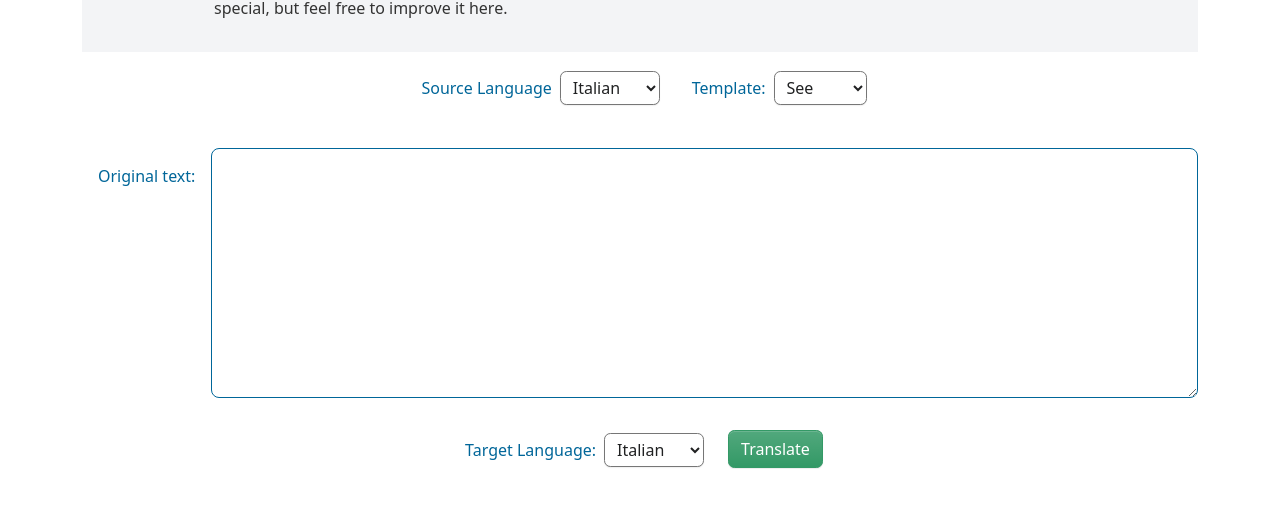
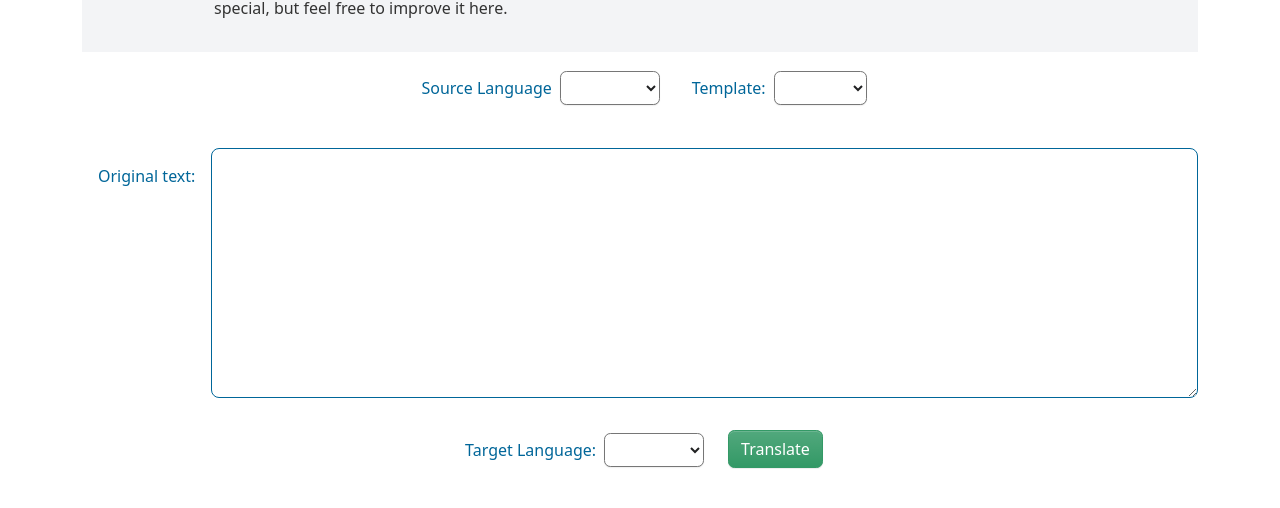
Before and after one commit to amasotti/cross-voy-listing-mapper, a Vue app: page / in a window 1280 px wide. Shown: the part 241-749 px from the top of the page. Built offline with nearby package versions, Linux system fonts and the light colour scheme.

Commit message:
feat: MVP mapping

```diff
--- a/src/components/LanguageSelector.vue
+++ b/src/components/LanguageSelector.vue
@@ -13,7 +13,7 @@ defineProps({
   }
 });
 
-const chosenLanguage = ref(languages.find(language => language.value === "it")?.value);
+const chosenLanguage = ref("");
 
 const emit = defineEmits(['update:language'])
 watch(chosenLanguage, (newValue) => {
--- a/src/components/OutputText.vue
+++ b/src/components/OutputText.vue
@@ -19,7 +19,11 @@ defineProps({
 <template>
   <div class="text-area-container">
     <label for="outputText" class="text-area-label m-3">{{ label }}</label>
-    <div id="outputText" class="text-area-output" >{{text}}</div>
+    <div id="outputText" class="text-area-output" >
+      <pre>
+      {{text}}
+      </pre>
+    </div>
   </div>
 </template>
 
--- a/src/components/TemplateSelector.vue
+++ b/src/components/TemplateSelector.vue
@@ -2,7 +2,7 @@
 import {ref, watch} from 'vue';
 import {templates} from "@/constants/templates.ts";
 
-const selectedTemplate = ref(templates.find(template => template.value === 'see')?.value);
+const selectedTemplate = ref("");
 const emit = defineEmits(['update:template'])
 
 watch(selectedTemplate, (newValue) => {
--- /dev/null
+++ b/src/mapping/see.json
@@ -0,0 +1,72 @@
+{
+  "see": {
+    "name": {
+      "it": "nome",
+      "en": "name"
+    },
+    "alt": {
+      "it": "alt",
+      "en": "alt"
+    },
+    "url": {
+      "it": "url",
+      "en": "url"
+    },
+    "email": {
+      "it": "email",
+      "en": "email"
+    },
+    "address": {
+      "it": "indirizzo",
+      "en": "address"
+    },
+    "lat": {
+      "it": "lat",
+      "en": "lat"
+    },
+    "long": {
+      "it": "long",
+      "en": "long"
+    },
+    "directions": {
+      "it": "indicazioni",
+      "en": "directions"
+    },
+    "phone": {
+      "it": "telefono",
+      "en": "phone"
+    },
+    "fax": {
+      "it": "fax",
+      "en": "fax"
+    },
+    "tollfree": {
+      "it": "numero verde",
+      "en": "tollfree"
+    },
+    "wikipedia": {
+      "it": "NOT_AVAILABLE",
+      "en": "wikipedia"
+    },
+    "wikidata": {
+      "it": "wikidata",
+      "en": "wikidata"
+    },
+    "image": {
+      "it": "immagine",
+      "en": "image"
+    },
+    "hours": {
+      "it": "orari",
+      "en": "hours"
+    },
+    "price": {
+      "it": "prezzo",
+      "en": "price"
+    },
+    "description": {
+      "it": "contenuto",
+      "en": "content"
+    }
+  }
+}
--- /dev/null
+++ b/src/services/mapper.ts
@@ -0,0 +1,169 @@
+import see from "../mapping/see.json";
+
+enum SUPPORTED_TEMPLATE {
+    SEE = 'see',
+    LIST = 'list',
+    INFOBOX = 'infobox',
+    GEO = 'geo'
+}
+
+type TemplateMapper = (template: Template, sourceLang: string, targetLang: string) => Template;
+class Template {
+    type: SUPPORTED_TEMPLATE;
+    params: TemplateParams;
+
+    constructor(type: SUPPORTED_TEMPLATE, params: TemplateParams) {
+        this.type = type;
+        this.params = params;
+    }
+
+    toString(): string {
+        let text = '* {{' + this.type;
+        for (const key in this.params) {
+            text += ' | ' + key + '= ' + this.params[key];
+        }
+        text += '}}\n\n';
+
+        return text;
+    }
+}
+
+interface TemplateParams {
+    [key: string]: string
+}
+
+export const mapText = (text: string, sourceLang: string, targetLang: string): string => {
+    const templates = extractTemplates(text);
+
+    let mappedTemplates: Template[] = []
+    for (const template of templates) {
+        const parsedTemplate = parseTemplate(template);
+
+        const mapper = setMappingStrategy(parsedTemplate.type);
+        const mappedTemplate = mapper(parsedTemplate, sourceLang, targetLang);
+        mappedTemplates.push(mappedTemplate);
+    }
+
+    return joinTemplates(mappedTemplates);
+}
+
+
+
+
+
+
+const setMappingStrategy = (templateType: SUPPORTED_TEMPLATE): TemplateMapper => {
+    switch (templateType) {
+        case SUPPORTED_TEMPLATE.SEE:
+            return mapSeeTemplate;
+        default:
+            throw new Error('Template type not supported');
+    }
+}
+
+const mapSeeTemplate = (template: Template, sourceLang: string, targetLang: string): Template => {
+    const mappedParams: TemplateParams = {};
+    console.log(template.type)
+    console.log(see[template.type])
+    console.log("Target lang: " + targetLang)
+    console.log("Source lang: " + sourceLang)
+
+    const mapping = see[template.type];
+    console.log("Mapping: " + mapping)
+
+    for (const [key, value] of Object.entries(template.params)) {
+
+        // Collect all the keys mappings where the target language value is not NOT_AVAILABLE
+        const keys = Object.keys(mapping).filter(key => mapping[key][targetLang] !== 'NOT_AVAILABLE');
+
+        for (const key of keys) {
+            if (Object.keys(template.params).includes(key)) {
+                mappedParams[mapping[key][targetLang]] = template.params[key] || '';
+            }
+        }
+
+
+
+    }
+
+    console.log(mappedParams)
+    return new Template(template.type, mappedParams);
+}
+
+const extractTemplates = (text:string): string[] => {
+    const templates = [];
+    let depth = 0;
+    let startIndex = -1;
+    let endIndex = 0;
+
+    // first delete all empty spaces and new lines
+    text = text.replace(/(\r\n|\n|\r)/gm, "");
+
+    // Now extract all templates, based on the depth of the brackets.
+    // A template always starts with '{{' and ends with '}}'
+    for (let i = 0; i < text.length; i++) {
+        if (text[i] === '{' && text[i + 1] === '{') {
+            depth++;
+            if (depth === 1) {
+                startIndex = i;
+            }
+            i++; // Skip next '{' as it's part of the current one
+        } else if (text[i] === '}' && text[i + 1] === '}') {
+            depth--;
+            if (depth === 0) {
+                endIndex = i + 1;
+                templates.push(text.substring(startIndex, endIndex + 1));
+            }
+            i++; // Skip next '}' as it's part of the current one
+        }
+    }
+
+    return templates;
+}
+
+
+const parseTemplate = (template: string): Template => {
+    const templateType = extractTemplateType(template);
+    const params = extractTemplateParams(template);
+
+    return new Template(templateType, params);
+}
+
+const extractTemplateType = (template: string): SUPPORTED_TEMPLATE => {
+    // The template type is the first word after '{{'
+    const startIndex = template.indexOf('{{') + 2;
+    const endIndex = template.indexOf('|');
+
+    if (endIndex === -1) {
+        throw new Error('Template type not found');
+    }
+
+    const templateType = template.substring(startIndex, endIndex);
+
+    return templateType as SUPPORTED_TEMPLATE;
+}
+
+const extractTemplateParams = (template: string): TemplateParams => {
+    const params: TemplateParams = {};
+    const startIndex = template.indexOf('|') + 1;
+    const endIndex = template.lastIndexOf('}}');
+    const paramsString = template.substring(startIndex, endIndex);
+
+    const paramStrings = paramsString.split('|');
+
+    for (const paramString of paramStrings) {
+        const [key, value] = paramString.split('=');
+        params[key.trim()] = value.trim();
+    }
+
+    return params;
+}
+
+
+const joinTemplates = (templates: Template[]): string => {
+    let text = '';
+    for (const template of templates) {
+        text += template.toString();
+    }
+    return text;
+}
--- a/src/views/Main.vue
+++ b/src/views/Main.vue
@@ -7,6 +7,7 @@ import TextArea from "@/components/TextArea.vue";
 import TheButton from "@/components/TheButton.vue";
 import OutputText from "@/components/OutputText.vue";
 import TheDocs from "@/components/TheDocs.vue";
+import {mapText} from "@/services/mapper.ts";
 
 const sourceLanguage = ref("");
 const targetLanguage = ref("");
@@ -44,8 +45,13 @@ const saveText = (newValue) => {
 };
 
 const translateText = () => {
-  console.log("translateText");
-  mappedText.value = "translated text";
+  console.log("translateText with", inputText.value, sourceLanguage.value, targetLanguage.value);
+
+  const test = mapText(inputText.value, sourceLanguage.value, targetLanguage.value);
+  console.log("test", test);
+  mappedText.value = test;
+
+  //mappedText.value = "translated text";
 };
 
 const reset = () => {
```
Also changed, not shown: src/services/listing.mapper.ts (added).
